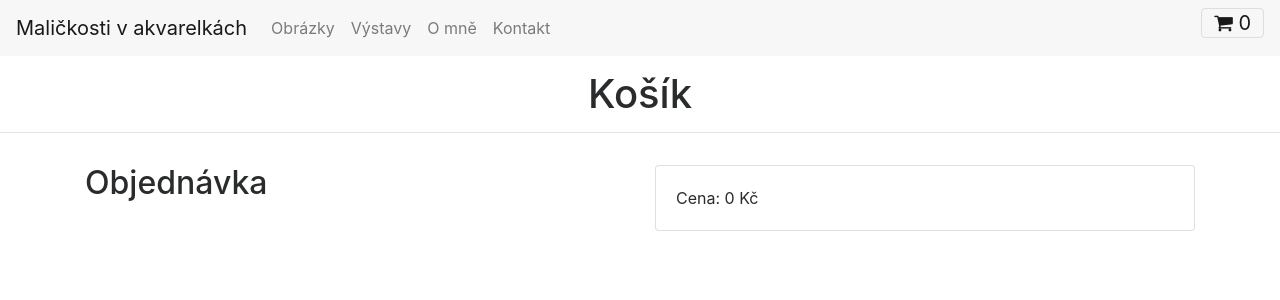
After one commit to just-paja/malickosti-v-akvarelkach, a Django app: a page that uses web/templates/cart.html in a window 1280 px wide. The commit adds this page. Shown: the top 300 px of the page. Run offline with Django 3.2, Linux system fonts and the light colour scheme; some libraries are stand-ins or nearby versions.

Commit message:
Add cart

```diff
--- a/malickosti/settings.py
+++ b/malickosti/settings.py
@@ -66,6 +66,7 @@ TEMPLATES = [
                 'django.template.context_processors.request',
                 'django.contrib.auth.context_processors.auth',
                 'django.contrib.messages.context_processors.messages',
+                'web.context_processors.get_cart',
             ],
         },
     },
--- a/malickosti/urls.py
+++ b/malickosti/urls.py
@@ -19,6 +19,8 @@ from django.contrib import admin
 from django.views.static import serve
 from web.views import (
     view_about,
+    view_cart,
+    view_cart_add_drawing,
     view_contact,
     view_drawings,
     view_drawings_detail,
@@ -38,7 +40,13 @@ urlpatterns = [
         view_drawings_detail,
         name='drawings-detail',
     ),
+    url(
+        r'^obrazky/(?P<id>[0-9]+)/pridat-do-kosiku$',
+        view_cart_add_drawing,
+        name='drawings-cart-add',
+    ),
     url(r'^udalosti$', view_events, name='events'),
+    url(r'^kosik$', view_cart, name='cart'),
     url(r'^admin/', admin.site.urls),
 ]
 
--- /dev/null
+++ b/web/context_processors/__init__.py
@@ -0,0 +1,5 @@
+from .cart import get_cart
+
+__all__ = (
+    get_cart,
+)
--- /dev/null
+++ b/web/context_processors/cart.py
@@ -0,0 +1,16 @@
+from ..models import Drawing
+
+def get_cart(request):
+    cart = request.session.get('cart', [])
+    price = 0
+
+    for drawingId in cart:
+        price += Drawing.objects.get(id=drawingId).get_price()
+
+    return {
+        'cart': {
+            'itemCount': len(cart),
+            'itemIds': cart,
+            'price': price,
+        },
+    }
--- a/web/models/__init__.py
+++ b/web/models/__init__.py
@@ -1,9 +1,10 @@
 from .delivery_method import DeliveryMethod
 from .drawing import (
     Drawing,
-    DRAWING_STATUS_STORED,
+    DRAWING_AVAILABLE_STATES,
     DRAWING_STATUS_RESERVED,
     DRAWING_STATUS_SOLD,
+    DRAWING_STATUS_STORED,
 )
 from .drawing_price_level import DrawingPriceLevel
 from .drawing_relationship import DrawingRelationship
@@ -30,6 +31,7 @@ __all__ = (
     PaymentMethod,
     TextAbout,
     TextAboutPhoto,
+    DRAWING_AVAILABLE_STATES,
     DRAWING_STATUS_STORED,
     DRAWING_STATUS_RESERVED,
     DRAWING_STATUS_SOLD,
--- a/web/models/drawing.py
+++ b/web/models/drawing.py
@@ -21,6 +21,10 @@ DRAWING_STATUS_CHOICES = (
     (DRAWING_STATUS_RESERVED, _('Zarezervováno')),
     (DRAWING_STATUS_SOLD, _('Prodáno')),
 )
+
+DRAWING_AVAILABLE_STATES = [
+    DRAWING_STATUS_STORED,
+]
 
 
 class Drawing(TimeStampedModel):
--- a/web/static/styles/theme.css
+++ b/web/static/styles/theme.css
@@ -1,3 +1,14 @@
+.navbar-cart {
+  right: 80px;
+}
+
+@media screen and (min-width: 992px) {
+  .navbar .navbar-cart {
+    display: block;
+    right: 1rem;
+  }
+}
+
 .drawings {
   pointer-events: none;
 }
@@ -7,6 +18,10 @@
   text-align: center;
   padding: 1rem;
   margin-bottom: 1rem;
+}
+
+.drawing-info {
+  text-align: left;
 }
 
 .drawing-link {
@@ -29,3 +44,31 @@
   background: #f7f7f7;
   padding: 1rem;
 }
+
+.cart-drawing-list > li {
+  border-bottom: 1px solid #ccc;
+}
+
+.cart-drawing-list > li:last-child {
+  border: none;
+}
+
+.cart-drawing-list .drawing {
+  display: flex;
+  align-items: center;
+  margin-bottom: 0;
+}
+
+.cart-drawing-list .drawing-link,
+.cart-drawing-list .drawing-info {
+  stretch: 1;
+}
+
+.cart-drawing-list .drawing-link {
+  margin-bottom: 0;
+  max-width: 80px;
+}
+
+.cart-drawing-list .drawing-info {
+  padding-left: 1.5rem;
+}
--- /dev/null
+++ b/web/templates/cart.html
@@ -0,0 +1,32 @@
+{% extends 'layout/structured.html' %}
+
+{% block title %}Košík{% endblock %}
+
+{% block content %}
+
+  <h1 class="text-center">Košík</h1>
+  <hr />
+
+  <div class="container py-3">
+    <div class="row">
+      <div class="col-md-6">
+        <h2>Objednávka</h2>
+        <ul class="list-unstyled cart-drawing-list">
+          {% for drawing in drawings %}
+            <li>
+              {% include 'partial/drawing-list-item.html' %}
+            </li>
+          {% endfor %}
+        </ul>
+      </div>
+      <div class="col-md-6">
+        <div class="card">
+          <div class="card-block">
+            Cena: {% include 'partial/price.html' %}
+          </div>
+        </div>
+      </div>
+    </div>
+  </div>
+
+{% endblock %}
--- a/web/templates/drawings-detail.html
+++ b/web/templates/drawings-detail.html
@@ -23,12 +23,12 @@
         <div class="card">
           <ul class="list-group list-group-flush">
             <li class="list-group-item">Velikost: {{ drawing.size.name }}</li>
-            <li class="list-group-item">Prodejní cena: {{ price }} Kč</li>
+            <li class="list-group-item">Prodejní cena: {% include 'partial/price.html' with price=price %}</li>
             <li class="list-group-item">Stav: {{ drawing.status }}</li>
           </ul>
         </div>
 
-        <a href="" class="btn btn-primary">
+        <a href="{% url 'drawings-cart-add' id=drawing.id %}" class="btn btn-primary">
           <span class="fa fa-fw fa-cart-plus"></span>
           Přidat do košíku
         </a>
--- a/web/templates/partial/main-menu.html
+++ b/web/templates/partial/main-menu.html
@@ -4,6 +4,13 @@
 {% url 'contact' as url_contact %}
 
 <nav class="navbar navbar-toggleable-md navbar-light bg-faded">
+  <a
+    href="{% url 'cart' %}"
+    class="navbar-toggler navbar-toggler-right navbar-cart"
+  >
+    <span class="fa fa-shopping-cart"></span>
+    {{cart.itemCount}}
+  </a>
   <button
     class="navbar-toggler navbar-toggler-right"
     type="button"
--- /dev/null
+++ b/web/templates/partial/price.html
@@ -0,0 +1 @@
+{{price}} Kč
--- a/web/views/__init__.py
+++ b/web/views/__init__.py
@@ -1,4 +1,5 @@
 from .about import view_about
+from .cart import view_cart, view_cart_add_drawing
 from .contact import view_contact
 from .drawings import (
     view_drawings,
@@ -10,6 +11,8 @@ from .home import view_home
 
 __all__ = (
     view_about,
+    view_cart,
+    view_cart_add_drawing,
     view_contact,
     view_drawings,
     view_drawings_detail,
--- /dev/null
+++ b/web/views/cart.py
@@ -0,0 +1,42 @@
+from django.shortcuts import render, redirect
+from django.http import Http404
+
+from ..models import (
+    Drawing,
+    DRAWING_AVAILABLE_STATES,
+)
+
+def get_cart(request):
+    return request.session.get('cart', [])
+
+
+def view_cart(request):
+    cart = get_cart(request)
+    drawings = Drawing.objects.filter(id__in=cart).all()
+    price = 0
+
+    for drawing in drawings:
+        price += drawing.get_price()
+
+    return render(request, 'cart.html', {
+        'drawings': drawings,
+        'price': price,
+    })
+
+
+def view_cart_add_drawing(request, id):
+    drawing = Drawing.objects.get(id=id)
+
+    if not drawing:
+        raise Http404
+
+    if drawing.status not in DRAWING_AVAILABLE_STATES:
+        raise Http404
+
+    cart = get_cart(request)
+
+    if drawing.id not in cart:
+        cart.append(drawing.id)
+        request.session['cart'] = cart
+
+    return redirect('drawings-detail', id=id)
```
Also changed, not shown: web/templates/drawings.html (+1 -14 lines), web/templates/partial/drawing-list-item.html (added, +21 -0 lines).
